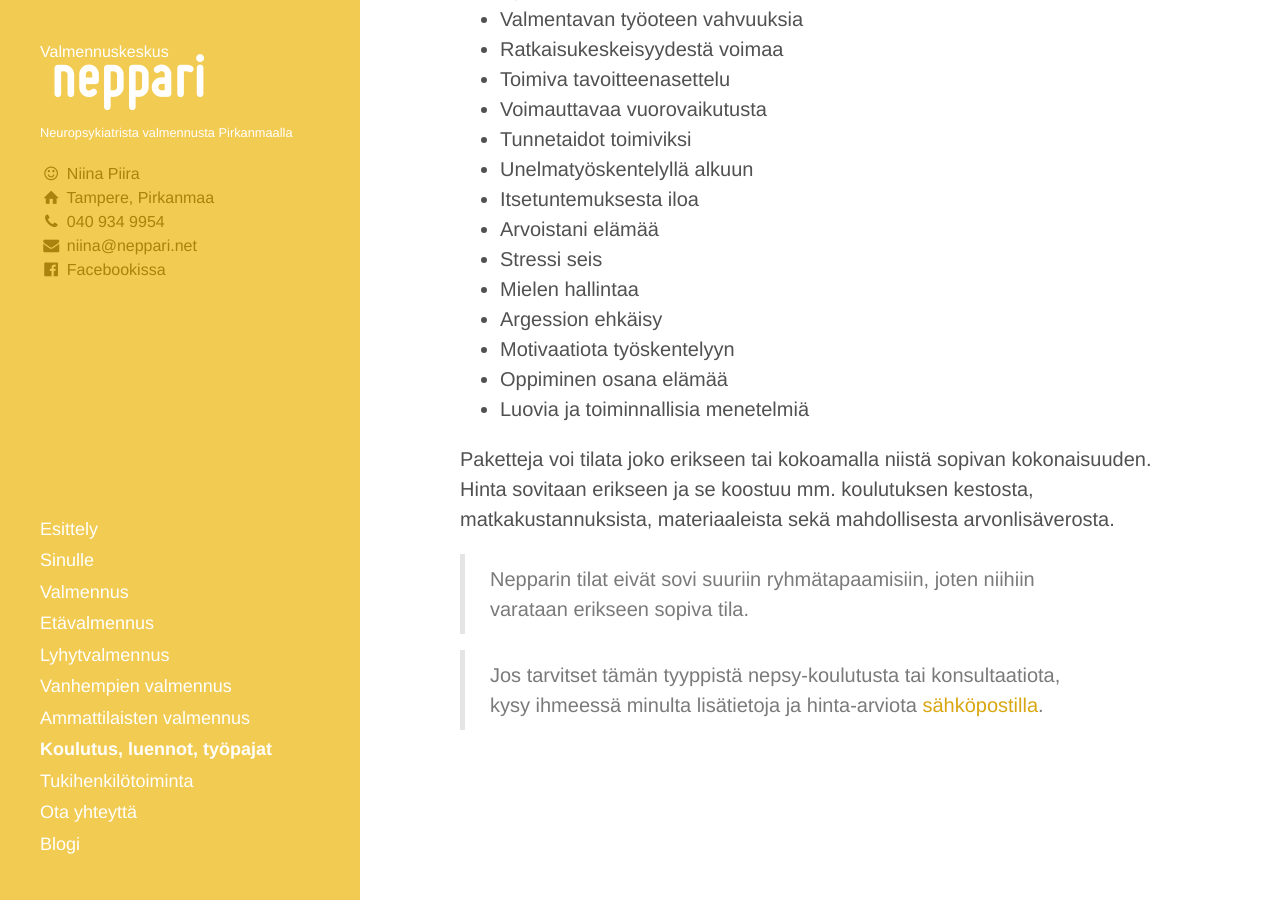
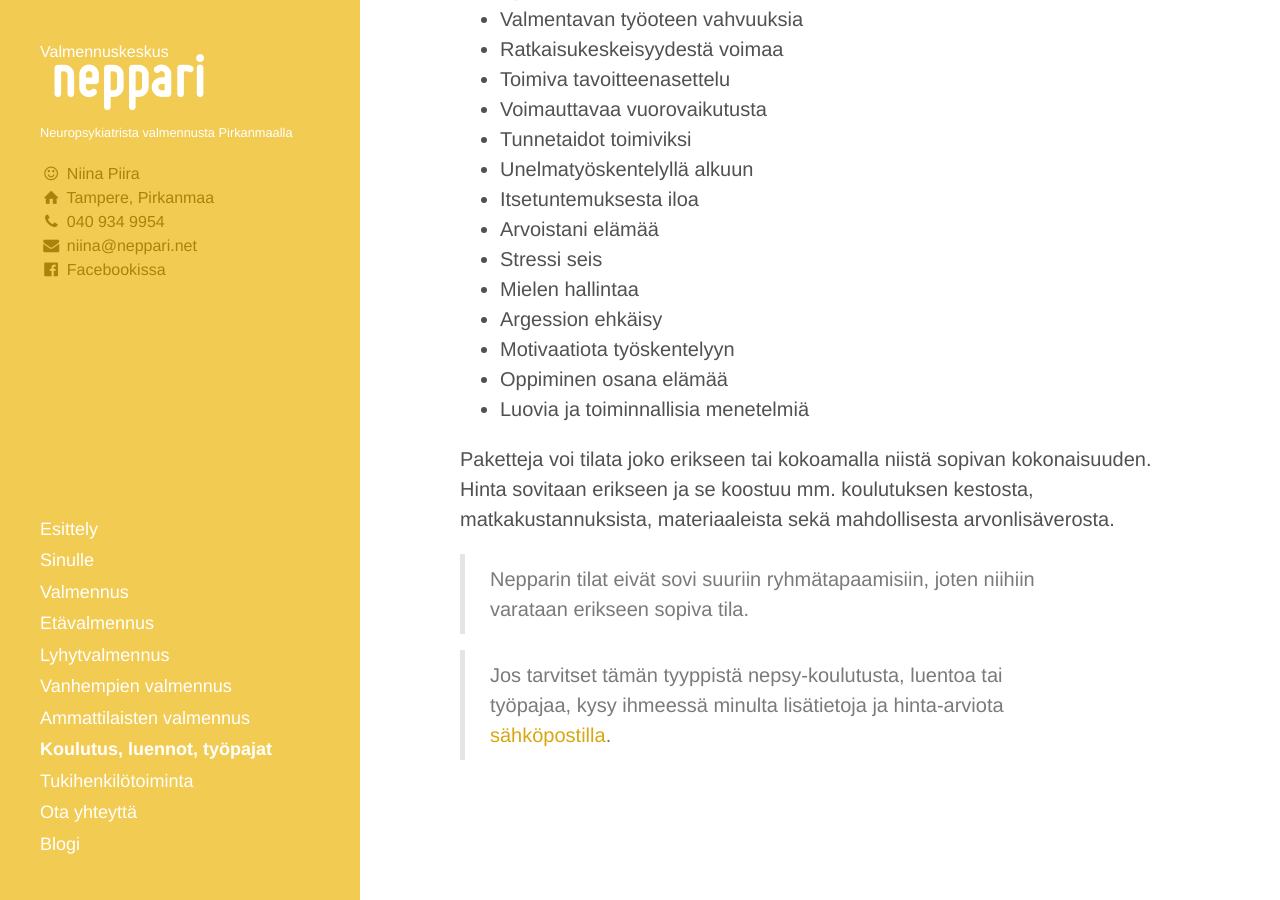
Before and after one commit to niinapiira/neppari.net, a Jekyll site: the page built from koulutus-luennot-tyopajat.md, in a window 1280 px wide and 900 px high, scrolled down 600 px. Built offline with Jekyll 4.4.1, drawn with Linux system fonts in a browser that asks for light colours.

Commit message:
Update koulutus-luennot-tyopajat.md

```diff
--- a/koulutus-luennot-tyopajat.md
+++ b/koulutus-luennot-tyopajat.md
@@ -46,4 +46,4 @@ Paketteja voi tilata joko erikseen tai kokoamalla niistä sopivan kokonaisuuden.
 
 > Nepparin tilat eivät sovi suuriin ryhmätapaamisiin, joten niihiin varataan erikseen sopiva tila.
 
-> Jos tarvitset tämän tyyppistä nepsy-koulutusta tai konsultaatiota, kysy ihmeessä minulta lisätietoja ja hinta-arviota [sähköpostilla](/ota-yhteytta).
+> Jos tarvitset tämän tyyppistä nepsy-koulutusta, luentoa tai työpajaa, kysy ihmeessä minulta lisätietoja ja hinta-arviota [sähköpostilla](/ota-yhteytta).
```
